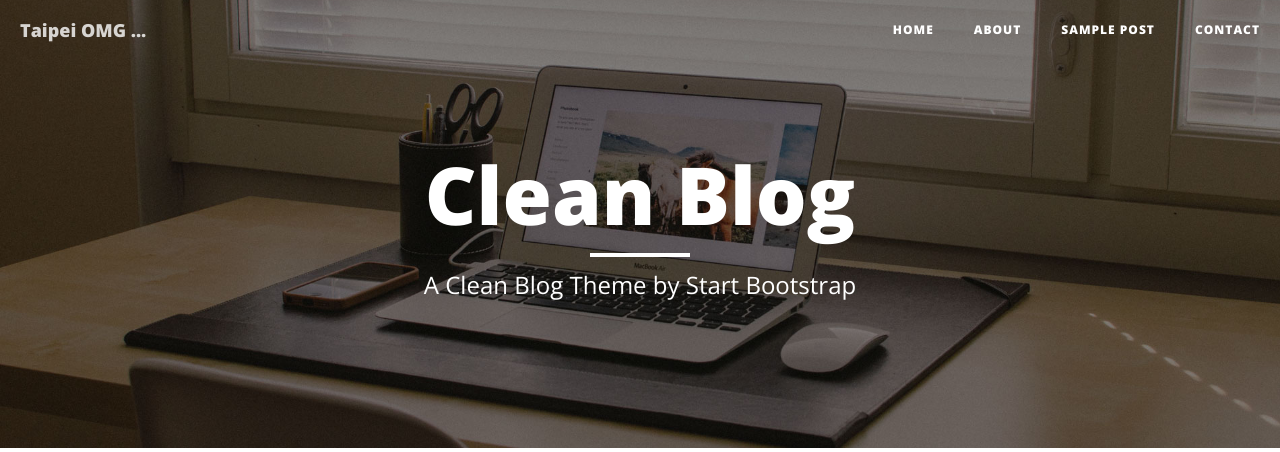
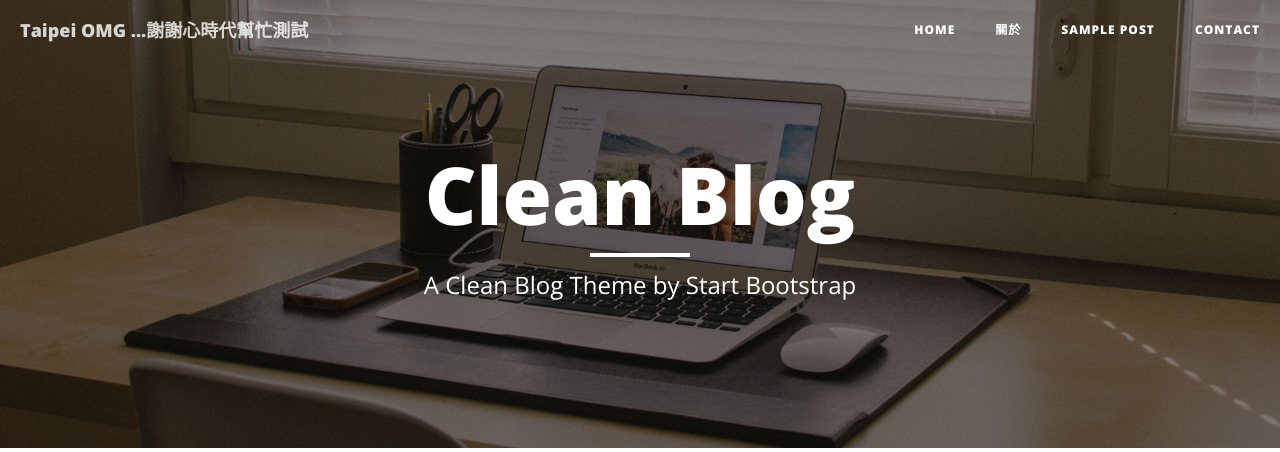
Before and after one commit to twoutlook/b2, a Node server app: template views/index.ejs in a window 1280 px wide. Shown: the top 452 px of the page. Run offline with Node 20, Linux system fonts and the light colour scheme; the template is opened without the code that fills it, so the values that code supplies are empty; some libraries are stand-ins or nearby versions.

Commit message:
Taipei OMG ...謝謝心時代幫忙測試
心时代  cannot access http://taipei.youbike.com.tw/cht/index.php

```diff
--- a/views/index.ejs
+++ b/views/index.ejs
@@ -44,7 +44,7 @@
                     <span class="icon-bar"></span>
                     <span class="icon-bar"></span>
                 </button>
-                <a class="navbar-brand" href="index.html">Taipei OMG ...</a>
+                <a class="navbar-brand" href="index.html">Taipei OMG ...謝謝心時代幫忙測試</a>
             </div>
 
             <!-- Collect the nav links, forms, and other content for toggling -->
@@ -54,7 +54,7 @@
                         <a href="index.html">Home</a>
                     </li>
                     <li>
-                        <a href="about.html">About</a>
+                        <a href="about.html">關於</a>
                     </li>
                     <li>
                         <a href="post.html">Sample Post</a>
```
